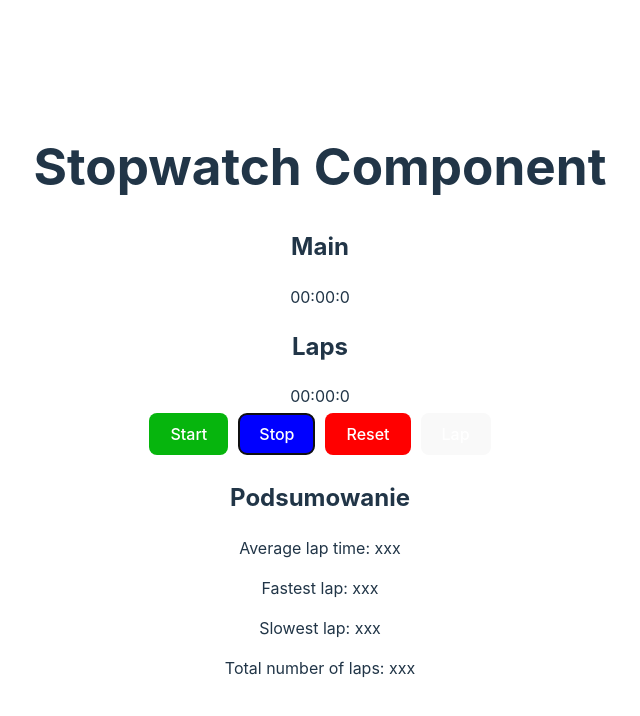
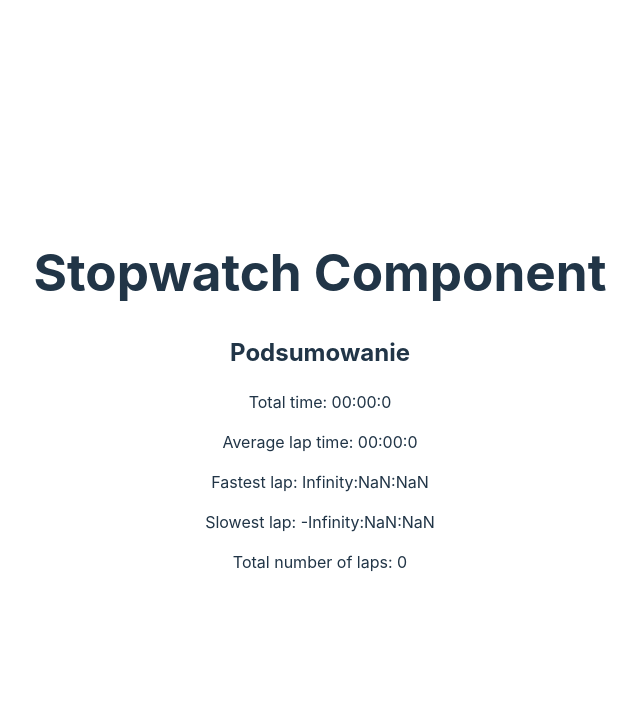
Before and after one commit to mendeczka/stopwatch-ag, a React (Vite) app: page / in a window 1280 px wide. Both pictures are taken after a click on the button "Stop". Shown: the top 716 px of the page, without its empty margins (320-960 px from the left). Built offline with nearby package versions, Linux system fonts and the light colour scheme.

Commit message:
added type for  Summary component

```diff
--- a/src/components/Stopwatch/Stopwatch.tsx
+++ b/src/components/Stopwatch/Stopwatch.tsx
@@ -9,6 +9,7 @@
     const [totalTime, setTotalTime] = useState(0);
     const [lapTime, setLapTime] = useState(0);
     const [laps, setLaps] = useState<number[]>([]);
+    const [showSummary, setShowSummary] = useState(false);
 
     useEffect(() => {
         if (isRunning) {
@@ -24,10 +25,12 @@
 
     const handleStart = () => {
         setIsRunning(true);
+        setShowSummary(false);
     };
 
     const handleStop = () => {
         setIsRunning(false);
+        setShowSummary(true);
     };
     const handleReset = () => {
         setTotalTime(0);
@@ -38,16 +41,20 @@
         setLaps([...laps, lapTime]);
         setLapTime(0);
     };
+
+    if(showSummary) {
+        return <Summary totalTime={totalTime} laps={laps}/>
+    }
+
     return (
         <div>
-            <TimeDisplay label="Main" time={totalTime}/>
-            <TimeDisplay label="Laps" time={lapTime}/>
+            <TimeDisplay label="Full time" time={totalTime}/>
+            <TimeDisplay label="Lap time" time={lapTime}/>
             <Button label="Start" type='primary' onClick={handleStart}/>
             <Button label="Stop" type='secondary' onClick={handleStop}/>
             <Button label="Reset" type='danger' onClick={handleReset}/>
             <Button label="Lap" type='default' onClick={handleLap}/>
             {lapTime ? <LapsTable laps={laps}/> : null}
-            <Summary/>
         </div>
     );
 };
--- a/src/components/Summary/Summary.tsx
+++ b/src/components/Summary/Summary.tsx
@@ -1,12 +1,20 @@
+import {SummaryProps} from "../../types/summary.ts";
+import {formatTime} from "../../utils/formatTime.ts";
 
-export const Summary = () => {
+export const Summary = ({laps, totalTime}: SummaryProps) => {
+    const averageLap = laps.reduce((acc, lap) => acc + lap, 0) / laps.length || 0;
+    const fastestLap = Math.min(...laps);
+    const slowestLap = Math.max(...laps);
+
+
     return (
         <div>
             <h2>Podsumowanie</h2>
-            <p>Average lap time: xxx</p>
-            <p>Fastest lap: xxx</p>
-            <p>Slowest lap: xxx</p>
-            <p>Total number of laps: xxx</p>
+            <p>Total time: {formatTime(totalTime)}</p>
+            <p>Average lap time: {formatTime(averageLap)}</p>
+            <p>Fastest lap: {formatTime(fastestLap)}</p>
+            <p>Slowest lap: {formatTime(slowestLap)}</p>
+            <p>Total number of laps: {laps.length}</p>
 
         </div>
     );
--- /dev/null
+++ b/src/types/summary.ts
@@ -0,0 +1,11 @@
+export type SummaryProps = {
+    laps: number[];
+    totalTime: number;
+}
+// export type SummaryProps = {
+//     totalTime: number;
+//     averageLap: number;
+//     fastestLap: number;
+//     slowestLap: number;
+//     lapCount: number;
+// }
```
